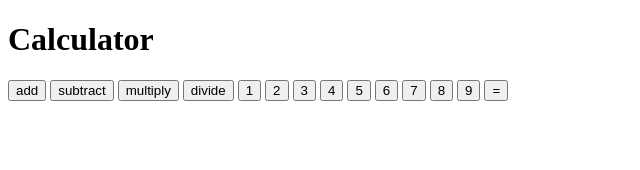
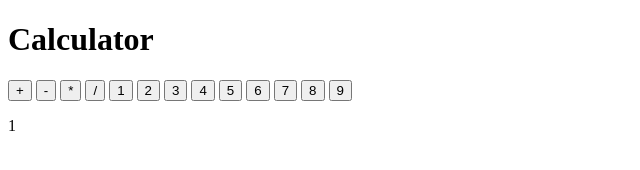
Before and after one commit to lukemawuntu/odin-calculator, a plain HTML site: page index.html in a window 1280 px wide. Shown: the whole page, without its empty margins (0-640 px from the left). Drawn offline with Linux system fonts and the light colour scheme.

Commit message:
Add display of numbers and operations.
Assign firstNum and secondNum after splitting display by operator sign.

```diff
--- a/index.html
+++ b/index.html
@@ -8,20 +8,20 @@
 </head>
 <body>
   <h1>Calculator</h1>
-  <button>add</button>
-  <button>subtract</button>
-  <button>multiply</button>
-  <button>divide</button>
-  <button>1</button>
-  <button>2</button>
-  <button>3</button>
-  <button>4</button>
-  <button>5</button>
-  <button>6</button>
-  <button>7</button>
-  <button>8</button>
-  <button>9</button>
-  <button>=</button>
-  <p class="display"></p>
+  <button class="operator" id="add">+</button>
+  <button class="operator" id="subtract">-</button>
+  <button class="operator" id="multiply">*</button>
+  <button class="operator" id="divide">/</button>
+  <button class="number" id="1">1</button>
+  <button class="number" id="2">2</button>
+  <button class="number" id="3">3</button>
+  <button class="number" id="4">4</button>
+  <button class="number" id="5">5</button>
+  <button class="number" id="6">6</button>
+  <button class="number" id="7">7</button>
+  <button class="number" id="8">8</button>
+  <button class="number" id="9">9</button>
+
+  <p class="display">1</p>
 </body>
 </html>
--- a/script.js
+++ b/script.js
@@ -25,3 +25,19 @@ function operate(a,b,operator){
       break;
   }
 }
+
+const display = document.querySelector('.display')
+
+const buttons = document.querySelectorAll('button')
+let firstNum = '';
+let secondNum = '';
+
+buttons.forEach((button)=>{
+  button.addEventListener('click',()=>{
+    display.textContent+=button.textContent;
+    firstNum=display.textContent.split('+')[0];
+    secondNum = display.textContent.split('+')[1];
+    console.log(`fir ${firstNum}`);
+    console.log(`sec ${secondNum}`);
+  })
+})
```
